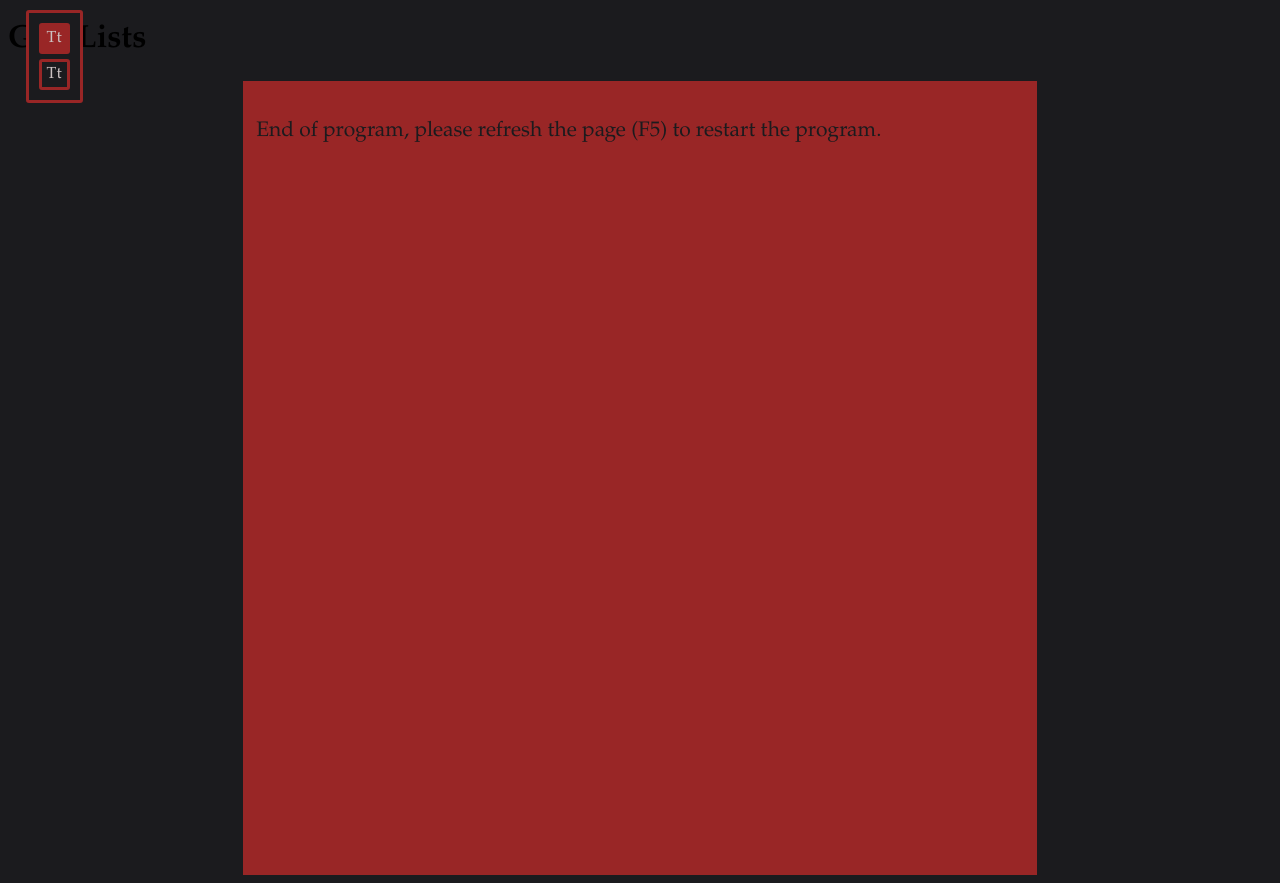
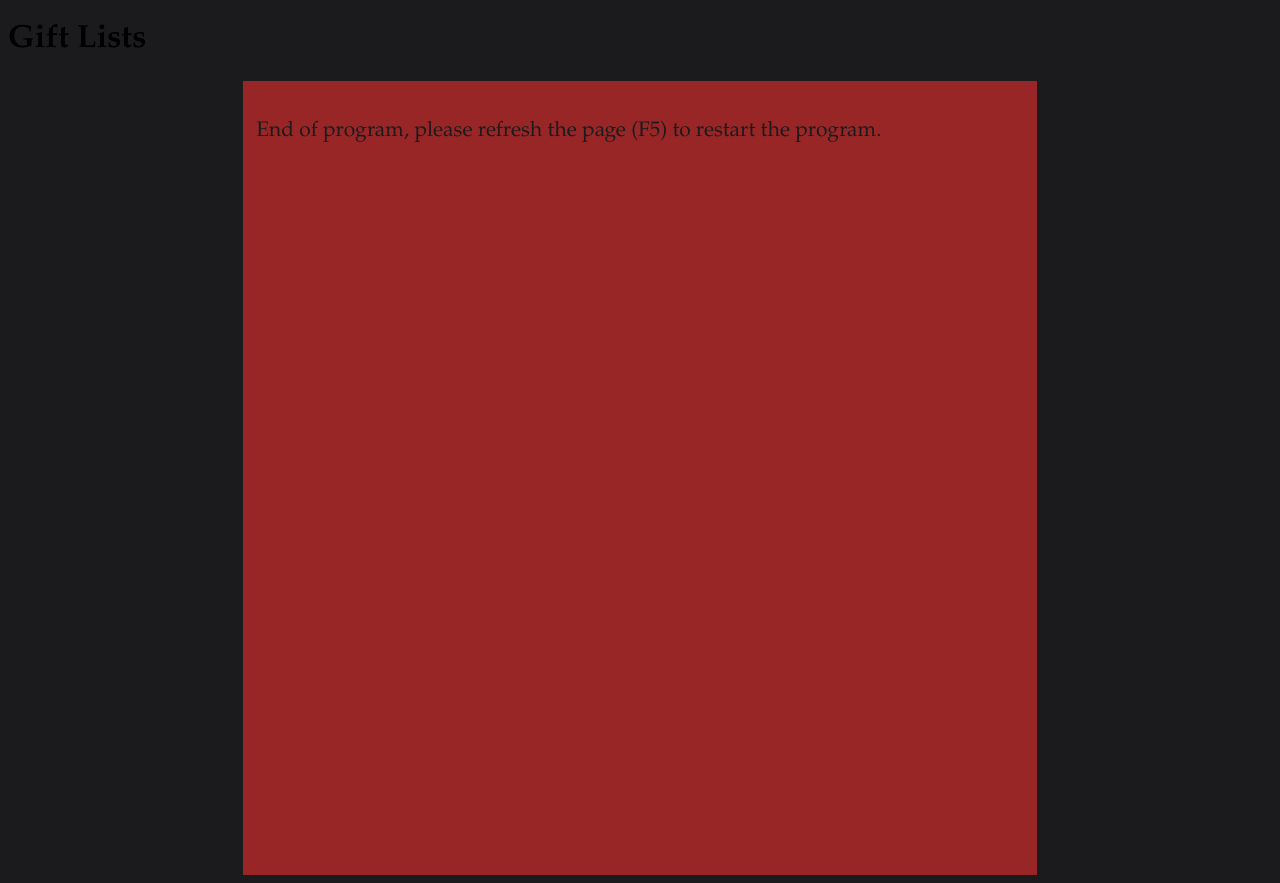
Before and after one commit to itsmoongoose/Gift-Lists, a website: page src/index.html in a window 1280 px wide. Drawn offline with Linux system fonts and the light colour scheme.

Commit message:
Remove theme option list

```diff
--- a/src/index.html
+++ b/src/index.html
@@ -10,9 +10,6 @@
     </head>
     <body>
         <h1>Gift Lists</h1>
-        <div id="themes">
-            <div class="white-on-red theme">Tt</div>
-            <div class="white-on-black theme">Tt</div>
         </div>
         <div class="container">
 
```
